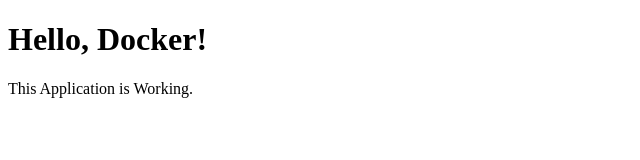
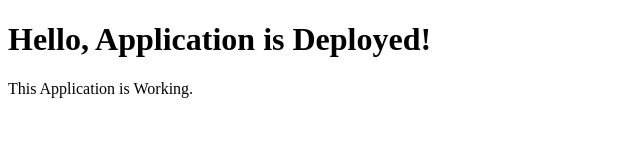
Before and after one commit to francisgrane/index, a plain HTML site: page index.html in a window 1280 px wide. Shown: the whole page, without its empty margins (0-640 px from the left). Drawn offline with Linux system fonts and the light colour scheme.

Commit message:
Update index.html

```diff
--- a/index.html
+++ b/index.html
@@ -6,7 +6,7 @@
     <title>Welcome</title>
 </head>
 <body>
-    <h1>Hello, Docker!</h1>
+    <h1>Hello, Application is Deployed!</h1>
     <p>This Application is Working.</p>
 </body>
 </html>
```
